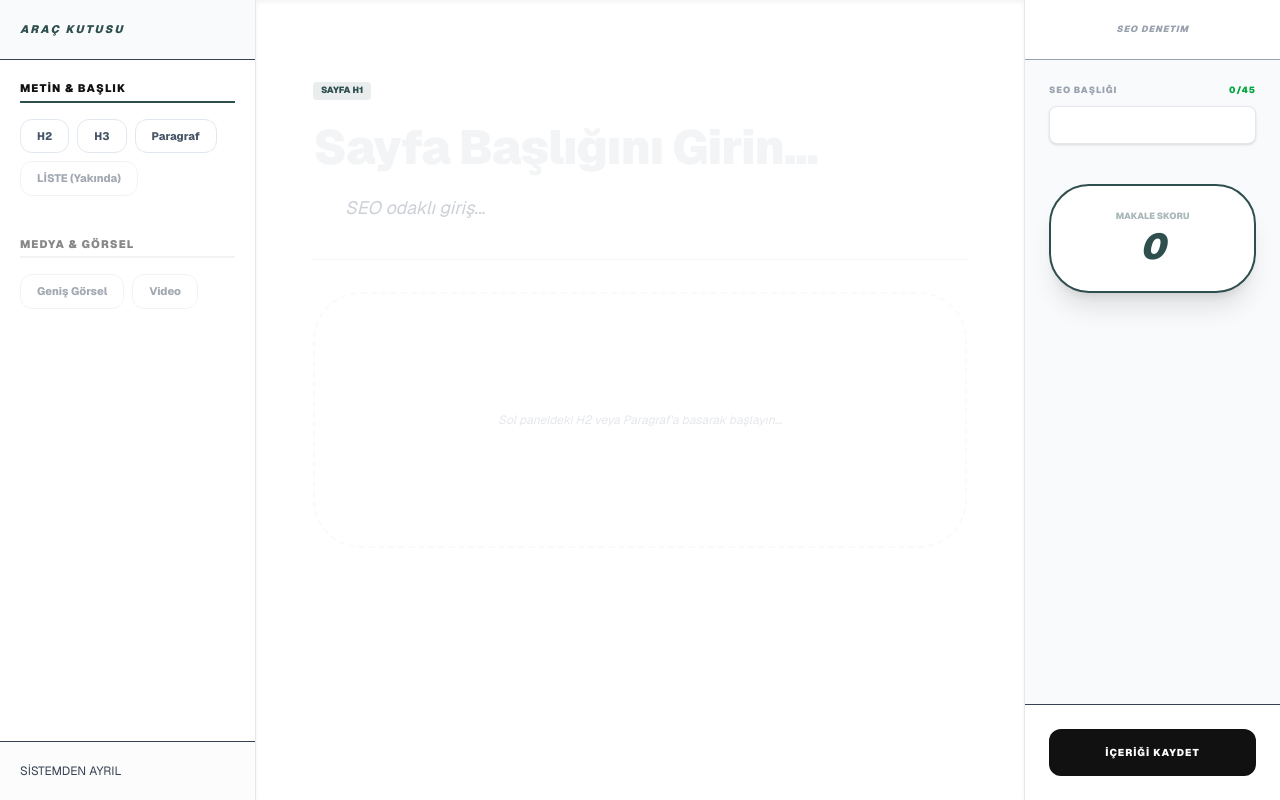
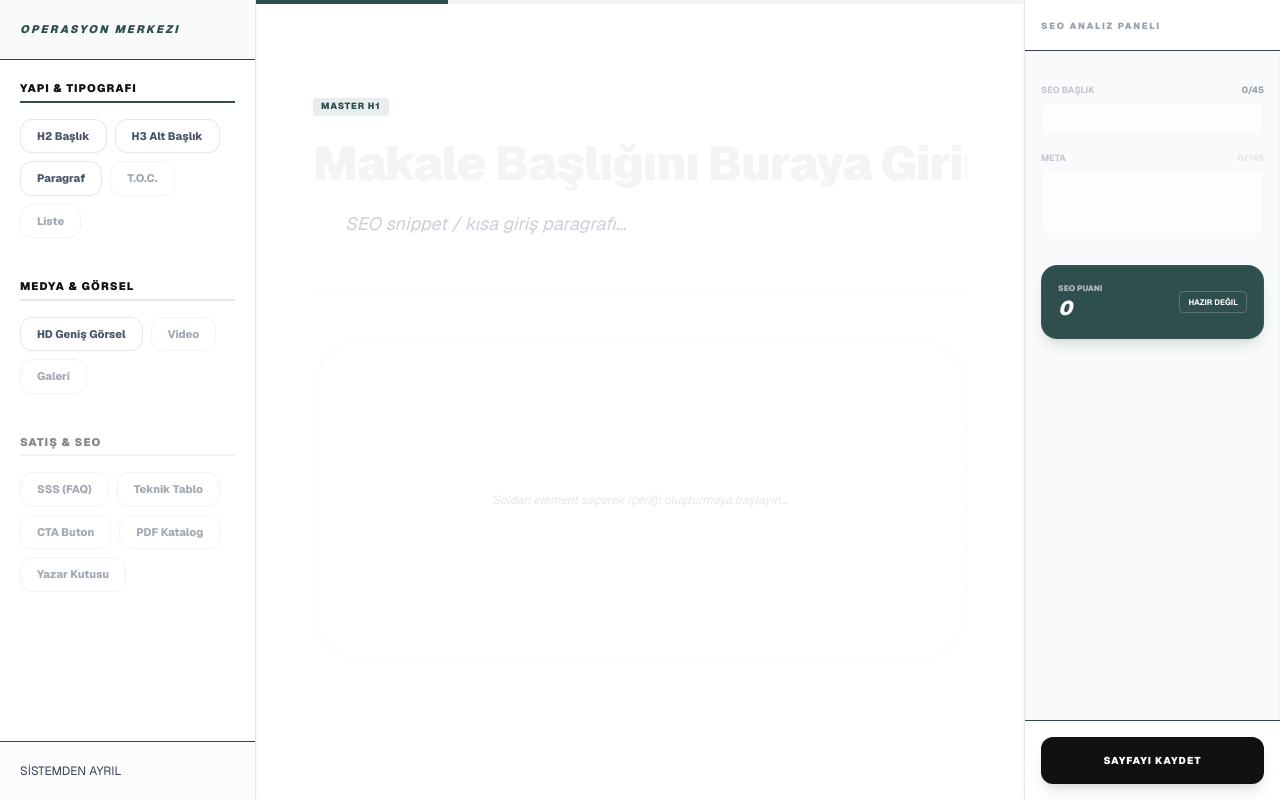
Before and after one commit to ozgurtasarimmobilya-create/my-admin-panel, a Next.js app: page /icerik-yonetimi/corian in a window 1280 px wide. Built offline with nearby package versions, Linux system fonts and the light colour scheme.

Commit message:
islevsel terminal: tam element kutuphanesi geri getirildi ve HD responsive gorsel altyapisi kuruldu

```diff
--- a/app/icerik-yonetimi/corian/page.tsx
+++ b/app/icerik-yonetimi/corian/page.tsx
@@ -3,14 +3,36 @@
 import { useState } from 'react';
 import Link from 'next/link';
 
-// Blok Tip Tanımı
+// --- TİPLER VE ŞABLONLAR ---
 type Block = {
   id: string;
-  type: 'h2' | 'h3' | 'paragraph';
+  type: 'h2' | 'h3' | 'paragraph' | 'image_hd';
   content: string;
+  extra?: string; // Görsel alt metni (alt) veya link için
 };
 
-export default function FunctionalTerminalV11() {
+// Yeni HD Görsel Blok Şablonu (Duyarlı ve Kaliteli)
+const ImageHDBlock = ({ id, extra, onChange }: { id: string; extra?: string; onChange: (id: string, value: string) => void }) => (
+  <div className="relative group p-4 border-2 border-dashed border-gray-100 rounded-3xl bg-gray-50/20 my-10 animate-in slide-in-from-top-2">
+    <div className="aspect-[1800/1250] bg-gray-50 border border-gray-100 rounded-2xl flex items-center justify-center text-gray-300 relative overflow-hidden shadow-inner">
+       {/* Placeholder (Büyük Ekran Standardı 1800x1250px) */}
+       <div className="text-center space-y-2 opacity-50">
+          <svg width="24" height="24" viewBox="0 0 24 24" fill="none" stroke="currentColor" strokeWidth="2" className="mx-auto"><rect x="3" y="3" width="18" height="18" rx="2" ry="2"/><circle cx="8.5" cy="8.5" r="1.5"/><polyline points="21 15 16 10 5 21"/></svg>
+          <span className="text-[10px] font-black uppercase tracking-widest">HD Görsel Yer Tutucu</span>
+          <p className="text-[9px]">Geniş sunumlar için optimize edilmiş alan.</p>
+       </div>
+    </div>
+    <input
+      type="text"
+      placeholder="Görsel Alt Etiketi (SEO için çok önemli)..."
+      value={extra || ''}
+      onChange={(e) => onChange(id, e.target.value)}
+      className="w-full p-2.5 bg-white border border-gray-100 rounded-lg text-xs outline-none focus:ring-1 focus:ring-[#2F4F4F] shadow-sm mt-3"
+    />
+  </div>
+);
+
+export default function ProfessionalTerminalV12() {
   const [blocks, setBlocks] = useState<Block[]>([]);
 
   // Blok Ekleme Fonksiyonu
@@ -19,129 +41,200 @@ export default function FunctionalTerminalV11() {
       id: Math.random().toString(36).substr(2, 9),
       type,
       content: '',
+      extra: type === 'image_hd' ? 'Corian mutfak tezgahı HD modeli' : ''
     };
     setBlocks([...blocks, newBlock]);
   };
 
-  // Blok İçeriği Güncelleme
-  const updateBlock = (id: string, newContent: string) => {
-    setBlocks(blocks.map(b => b.id === id ? { ...b, content: newContent } : b));
+  // Blok Güncelleme (İçerik ve Extra)
+  const updateBlock = (id: string, value: string, isExtra: boolean = false) => {
+    setBlocks(blocks.map(b => b.id === id ? { ...b, [isExtra ? 'extra' : 'content']: value } : b));
+  };
+
+  // Blok Silme
+  const removeBlock = (id: string) => {
+    setBlocks(blocks.filter(b => b.id !== id));
   };
 
   return (
     <div className="flex h-screen bg-[#F3F4F6] text-[#374151] font-sans overflow-hidden text-[12px]">
 
-      {/* --- SOL: GELİŞMİŞ PANEL --- */}
+      {/* --- 1. SOL: TAM KAPASİTE ELEMENT CEPHANELİĞİ --- */}
       <aside className="w-64 bg-white border-r border-gray-200 flex flex-col shadow-sm">
         <div className="h-[60px] flex items-center px-5 border-b bg-[#F9FAFB]">
-          <span className="font-black text-[11px] tracking-[0.2em] text-[#2F4F4F] uppercase italic">Araç Kutusu</span>
+          <span className="font-black text-[11px] tracking-[0.2em] text-[#2F4F4F] uppercase italic">Operasyon Merkezi</span>
         </div>
 
         <div className="flex-1 overflow-y-auto custom-scrollbar p-5 space-y-10">
 
+          {/* GRUP 1: YAPISAL */}
           <div className="space-y-4">
-            <label className="text-[11px] font-[900] text-[#111] uppercase tracking-widest block border-b-2 border-[#2F4F4F] pb-1">METİN & BAŞLIK</label>
+            <label className="text-[11px] font-[900] text-[#111] uppercase tracking-widest block border-b-2 border-[#2F4F4F] pb-1">Yapı & Tipografi</label>
             <div className="flex flex-wrap gap-2">
-              <button onClick={() => addBlock('h2')} className="btn-flex">H2</button>
-              <button onClick={() => addBlock('h3')} className="btn-flex">H3</button>
+              <button onClick={() => addBlock('h2')} className="btn-flex">H2 Başlık</button>
+              <button onClick={() => addBlock('h3')} className="btn-flex">H3 Alt Başlık</button>
               <button onClick={() => addBlock('paragraph')} className="btn-flex">Paragraf</button>
-              <button className="btn-flex opacity-50">LİSTE (Yakında)</button>
+              <button className="btn-flex opacity-50">T.O.C.</button>
+              <button className="btn-flex opacity-50">Liste</button>
             </div>
           </div>
 
+          {/* GRUP 2: MEDYA (HD ALTYAPISI) */}
           <div className="space-y-4">
-            <label className="text-[11px] font-[900] text-[#111] uppercase tracking-widest block border-b-2 border-gray-200 pb-1 opacity-50">MEDYA & GÖRSEL</label>
+            <label className="text-[11px] font-[900] text-[#111] uppercase tracking-widest block border-b-2 border-gray-200 pb-1">Medya & Görsel</label>
             <div className="flex flex-wrap gap-2">
-              <button className="btn-flex opacity-50">Geniş Görsel</button>
+              <button onClick={() => addBlock('image_hd')} className="btn-flex text-emerald-700 border-emerald-100 bg-emerald-50/20">HD Geniş Görsel</button>
               <button className="btn-flex opacity-50">Video</button>
+              <button className="btn-flex opacity-50">Galeri</button>
+            </div>
+          </div>
+
+          {/* GRUP 3: SATIŞ & TEKNİK */}
+          <div className="space-y-4">
+            <label className="text-[11px] font-[900] text-[#111] uppercase tracking-widest block border-b-2 border-gray-200 pb-1 opacity-50">Satış & SEO</label>
+            <div className="flex flex-wrap gap-2 opacity-50 pointer-events-none">
+              <button className="btn-flex text-orange-600 border-orange-200 bg-orange-50/10">SSS (FAQ)</button>
+              <button className="btn-flex font-bold border-gray-400">Teknik Tablo</button>
+              <button className="btn-flex">CTA Buton</button>
+              <button className="btn-flex">PDF Katalog</button>
+              <button className="btn-flex">Yazar Kutusu</button>
             </div>
           </div>
         </div>
 
+        {/* BELİRGİN ÇIKIŞ BUTONU */}
         <div className="p-5 border-t bg-gray-50/50">
-          <Link href="/icerik-yonetimi" className="btn-exit">SİSTEMDEN AYRIL</Link>
+          <Link href="/icerik-yonetimi" className="btn-exit">
+            SİSTEMDEN AYRIL
+          </Link>
         </div>
       </aside>
 
-      {/* --- ORTA: CANLI YAZIM ALANI --- */}
-      <main className="flex-1 bg-white overflow-y-auto shadow-inner scroll-smooth">
-        <div className="max-w-[750px] mx-auto py-20 px-12 space-y-8 text-[#1A1A1A]">
+      {/* --- 2. ORTA: CANLI YAZIM ALANI --- */}
+      <main className="flex-1 bg-white overflow-y-auto scroll-smooth shadow-inner relative">
+        {/* Üst İlerleme Barı */}
+        <div className="fixed top-0 left-64 right-64 h-1 bg-gray-100 z-50">
+           <div className="h-full bg-[#2F4F4F] w-1/4"></div>
+        </div>
 
-          {/* H1 Sabit */}
+        <div className="max-w-[750px] mx-auto py-24 px-12 space-y-12 text-[#1A1A1A]">
+
+          {/* H1 Sabit Başlık */}
           <div className="space-y-4">
-            <div className="inline-block px-2 py-0.5 bg-[#2F4F4F]/10 text-[#2F4F4F] text-[9px] font-black rounded uppercase">Sayfa H1</div>
-            <input className="w-full text-5xl font-black border-none outline-none placeholder:text-gray-100 tracking-tight" placeholder="Sayfa Başlığını Girin..." />
-            <textarea className="w-full text-lg text-gray-400 border-none outline-none resize-none italic border-l-2 border-gray-50 pl-8" placeholder="SEO odaklı giriş..." rows={1} />
+            <div className="inline-block px-2 py-0.5 bg-[#2F4F4F]/10 text-[#2F4F4F] text-[9px] font-black rounded uppercase tracking-widest">Master H1</div>
+            <input
+              className="w-full text-5xl font-black border-none outline-none placeholder:text-gray-100 tracking-tight text-[#111]"
+              placeholder="Makale Başlığını Buraya Girin..."
+            />
+            <textarea
+              className="w-full text-lg text-gray-400 border-none outline-none resize-none italic border-l-2 border-gray-50 pl-8"
+              placeholder="SEO snippet / kısa giriş paragrafı..."
+              rows={1}
+            />
           </div>
 
-          <div className="h-px bg-gray-100 w-full"></div>
+          <div className="h-px bg-gray-50 w-full"></div>
 
-          {/* DİNAMİK BLOKLAR */}
-          <div className="min-h-[400px] space-y-6">
+          {/* DİNAMİK BLOKLAR ALANI */}
+          <div className="min-h-[500px] space-y-6">
             {blocks.map((block) => (
               <div key={block.id} className="relative group animate-in slide-in-from-left-2 duration-300">
+                {/* H2 Başlık */}
                 {block.type === 'h2' && (
                   <input
                     autoFocus
-                    className="w-full text-3xl font-bold tracking-tight text-[#111] border-none outline-none placeholder:text-gray-200"
+                    className="w-full text-3xl font-bold tracking-tight text-[#111] border-none outline-none placeholder:text-gray-100 my-4"
                     placeholder="H2 Başlığı Yazın..."
                     value={block.content}
                     onChange={(e) => updateBlock(block.id, e.target.value)}
                   />
                 )}
+
+                {/* H3 Alt Başlık */}
                 {block.type === 'h3' && (
                   <input
                     autoFocus
-                    className="w-full text-2xl font-bold tracking-tight text-[#333] border-none outline-none placeholder:text-gray-200"
+                    className="w-full text-2xl font-semibold tracking-tight text-[#333] border-none outline-none placeholder:text-gray-100 my-3"
                     placeholder="H3 Başlığı Yazın..."
                     value={block.content}
                     onChange={(e) => updateBlock(block.id, e.target.value)}
                   />
                 )}
+
+                {/* Paragraf */}
                 {block.type === 'paragraph' && (
                   <textarea
                     autoFocus
-                    className="w-full text-base leading-relaxed text-[#4B5563] border-none outline-none resize-none placeholder:text-gray-200"
-                    placeholder="Paragraf içeriğini yazın..."
-                    rows={3}
+                    className="w-full text-base leading-relaxed text-[#4B5563] border-none outline-none resize-none placeholder:text-gray-200 my-2 custom-scrollbar"
+                    placeholder="Paragraf içeriğini buraya yazmaya başlayın..."
+                    rows={4}
                     value={block.content}
                     onChange={(e) => updateBlock(block.id, e.target.value)}
                   />
                 )}
-                {/* Blok Silme Butonu (Hover'da çıkar) */}
+
+                {/* HD Görsel Bloğu */}
+                {block.type === 'image_hd' && (
+                  <ImageHDBlock
+                    id={block.id}
+                    extra={block.extra}
+                    onChange={(id, value) => updateBlock(id, value, true)}
+                  />
+                )}
+
+                {/* Blok Silme Butonu (Hover'da Sol Kenarda Çıkar) */}
                 <button
-                  onClick={() => setBlocks(blocks.filter(b => b.id !== block.id))}
-                  className="absolute -left-10 top-2 opacity-0 group-hover:opacity-100 text-red-300 hover:text-red-600 transition-all font-black text-[10px] uppercase"
+                  onClick={() => removeBlock(block.id)}
+                  className="absolute -left-12 top-2 opacity-0 group-hover:opacity-100 text-red-300 hover:text-red-600 transition-all font-black text-[9px] uppercase tracking-widest p-1 bg-white rounded-full shadow-md border"
                 >
-                  SİL
+                  <svg width="14" height="14" viewBox="0 0 24 24" fill="none" stroke="currentColor" strokeWidth="2.5"><polyline points="3 6 5 6 21 6"/><path d="M19 6v14a2 2 0 0 1-2 2H7a2 2 0 0 1-2-2V6m3 0V4a2 2 0 0 1 2-2h4a2 2 0 0 1 2 2v2"/></svg>
                 </button>
               </div>
             ))}
 
+            {/* Boş Alan Yer Tutucu */}
             {blocks.length === 0 && (
-              <div className="h-64 border-2 border-dashed border-gray-50 rounded-[3rem] flex items-center justify-center text-gray-200 italic select-none">
-                Sol paneldeki H2 veya Paragraf'a basarak başlayın...
+              <div className="h-80 border-2 border-dashed border-gray-50 rounded-[3rem] flex items-center justify-center text-gray-200 italic select-none">
+                Soldan element seçerek içeriği oluşturmaya başlayın...
               </div>
             )}
           </div>
         </div>
       </main>
 
-      {/* --- SAĞ: ANALİZ --- */}
-      <aside className="w-64 bg-[#F9FAFB] border-l border-gray-200 flex flex-col">
-        <div className="h-[60px] flex items-center justify-center border-b bg-white text-[9px] font-black uppercase text-gray-400 tracking-widest italic">SEO Denetim</div>
-        <div className="p-6 space-y-10 flex-1 overflow-y-auto">
-          <div className="space-y-2">
-             <div className="flex justify-between text-[9px] font-black text-gray-400 uppercase tracking-widest"><span>SEO Başlığı</span> <span className="text-green-600">0/45</span></div>
-             <input className="w-full p-2.5 bg-white border border-gray-200 rounded-lg text-xs outline-none shadow-sm" />
+      {/* --- 3. SAĞ: ANALİZ (KOMPAKT) --- */}
+      <aside className="w-64 bg-[#F9FAFB] border-l border-gray-200 flex flex-col shadow-inner">
+        <div className="p-4 border-b bg-white">
+          <span className="font-black text-[9px] text-gray-400 uppercase tracking-[0.2em]">SEO Analiz Paneli</span>
+        </div>
+
+        <div className="p-4 space-y-8 overflow-y-auto flex-1 custom-scrollbar">
+          {/* Kompakt Sayaçlar */}
+          <div className="space-y-4 pt-4 border-t border-gray-100 opacity-60 pointer-events-none">
+             <div className="flex flex-col gap-1">
+               <div className="flex justify-between text-[9px] font-bold uppercase text-gray-400"><span>SEO Başlık</span> <span className="text-gray-600">0/45</span></div>
+               <input className="w-full p-2 bg-white border border-gray-100 rounded text-xs outline-none focus:border-[#2F4F4F]" />
+             </div>
+             <div className="flex flex-col gap-1">
+               <div className="flex justify-between text-[9px] font-bold uppercase text-gray-400"><span>Meta</span> <span className="text-gray-300">0/145</span></div>
+               <textarea className="w-full p-2 bg-white border border-gray-100 rounded text-xs outline-none h-16 resize-none focus:border-[#2F4F4F]" />
+             </div>
           </div>
-          <div className="p-6 bg-white border-2 border-[#2F4F4F] rounded-[2.5rem] flex flex-col items-center justify-center gap-1 shadow-xl">
-             <span className="text-[9px] font-black uppercase text-[#2F4F4F] opacity-40">Makale Skoru</span>
-             <span className="text-4xl font-black italic text-[#2F4F4F]">{blocks.length * 10 > 100 ? 100 : blocks.length * 10}</span>
+
+          {/* Skor Kutusu */}
+          <div className="bg-[#2F4F4F] p-4 rounded-2xl text-white flex items-center justify-between shadow-lg border border-white/5">
+             <div className="flex flex-col">
+               <span className="text-[8px] font-black uppercase opacity-60">SEO Puanı</span>
+               <span className="text-xl font-black italic">{blocks.length * 10 > 100 ? 100 : blocks.length * 10}</span>
+             </div>
+             <div className="text-[8px] font-bold uppercase border border-white/20 px-2 py-1 rounded">Hazır Değil</div>
           </div>
         </div>
-        <div className="p-6 border-t bg-white">
-          <button className="w-full bg-[#111] text-white py-4 rounded-xl text-[10px] font-black tracking-widest uppercase hover:bg-[#2F4F4F] transition-all">İÇERİĞİ KAYDET</button>
+
+        <div className="p-4 bg-white border-t">
+          <button className="w-full bg-[#111] text-white py-4 rounded-xl text-[10px] font-black tracking-widest uppercase hover:bg-[#2F4F4F] transition-all active:scale-95 shadow-lg">
+            SAYFAYI KAYDET
+          </button>
         </div>
       </aside>
 
@@ -149,15 +242,20 @@ export default function FunctionalTerminalV11() {
         .btn-flex {
           display: inline-flex; align-items: center; justify-content: center; padding: 8px 16px;
           background: white; border: 1px solid #E2E8F0; border-radius: 12px;
-          font-size: 11px; font-weight: 800; color: #475569; white-space: nowrap; transition: all 0.2s;
+          font-size: 11px; font-weight: 800; color: #475569; white-space: nowrap; transition: all 0.2s cubic-bezier(0.4, 0, 0.2, 1);
+          box-shadow: 0 1px 2px rgba(0,0,0,0.02);
         }
-        .btn-flex:hover { border-color: #2F4F4F; color: #2F4F4F; transform: translateY(-1px); }
+        .btn-flex:hover { border-color: #2F4F4F; color: #2F4F4F; background: #F8FAFC; transform: translateY(-1px); box-shadow: 0 4px 6px rgba(0,0,0,0.05); }
+        .btn-flex:active { transform: scale(0.96); }
+
         .btn-exit {
           display: flex; align-items: center; justify-content: center; width: 100%; padding: 12px;
           background: #B91C1C; color: white; border-radius: 12px; font-weight: 900; font-size: 10px;
           letter-spacing: 0.2em; transition: all 0.3s;
         }
-        .custom-scrollbar::-webkit-scrollbar { width: 3px; }
+        .btn-exit:hover { background: #111; box-shadow: 0 10px 15px -3px rgba(185, 28, 28, 0.2); }
+
+        .custom-scrollbar::-webkit-scrollbar { width: 3px; height: 3px; }
         .custom-scrollbar::-webkit-scrollbar-thumb { background: #E5E7EB; border-radius: 10px; }
       `}</style>
     </div>
```
